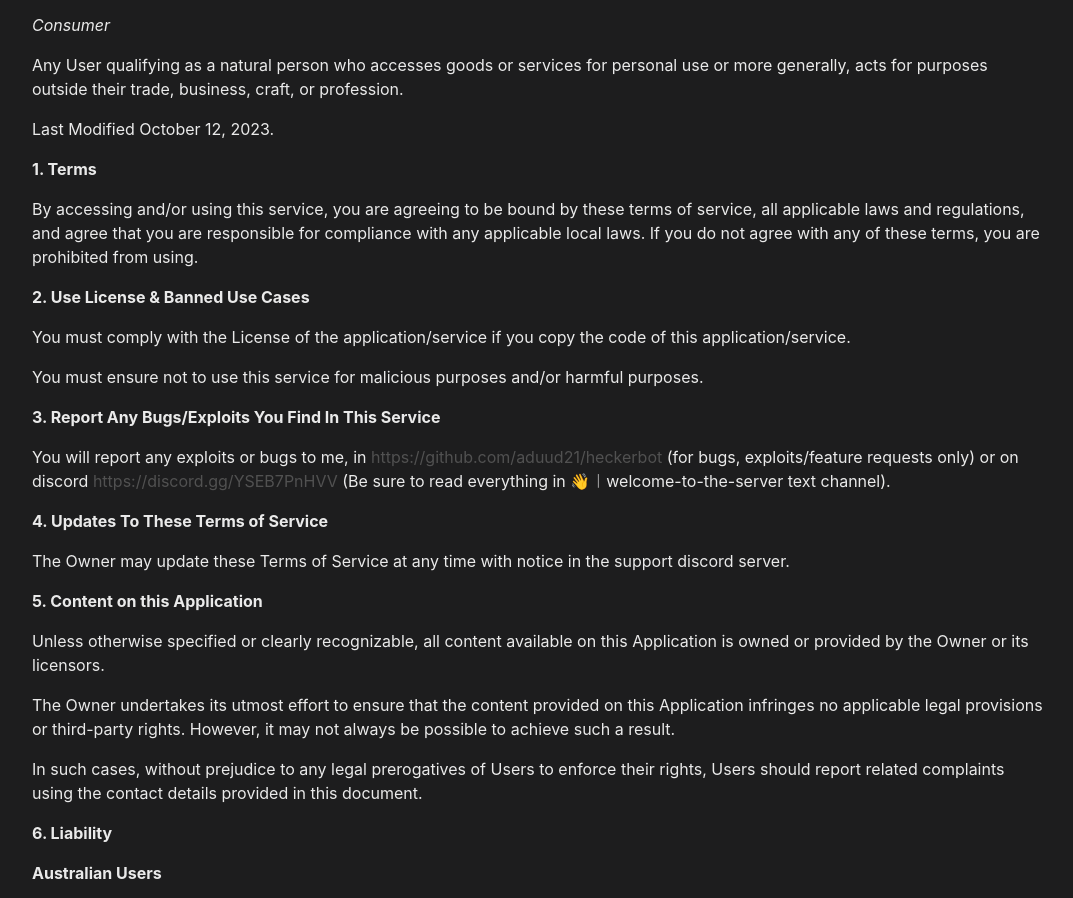
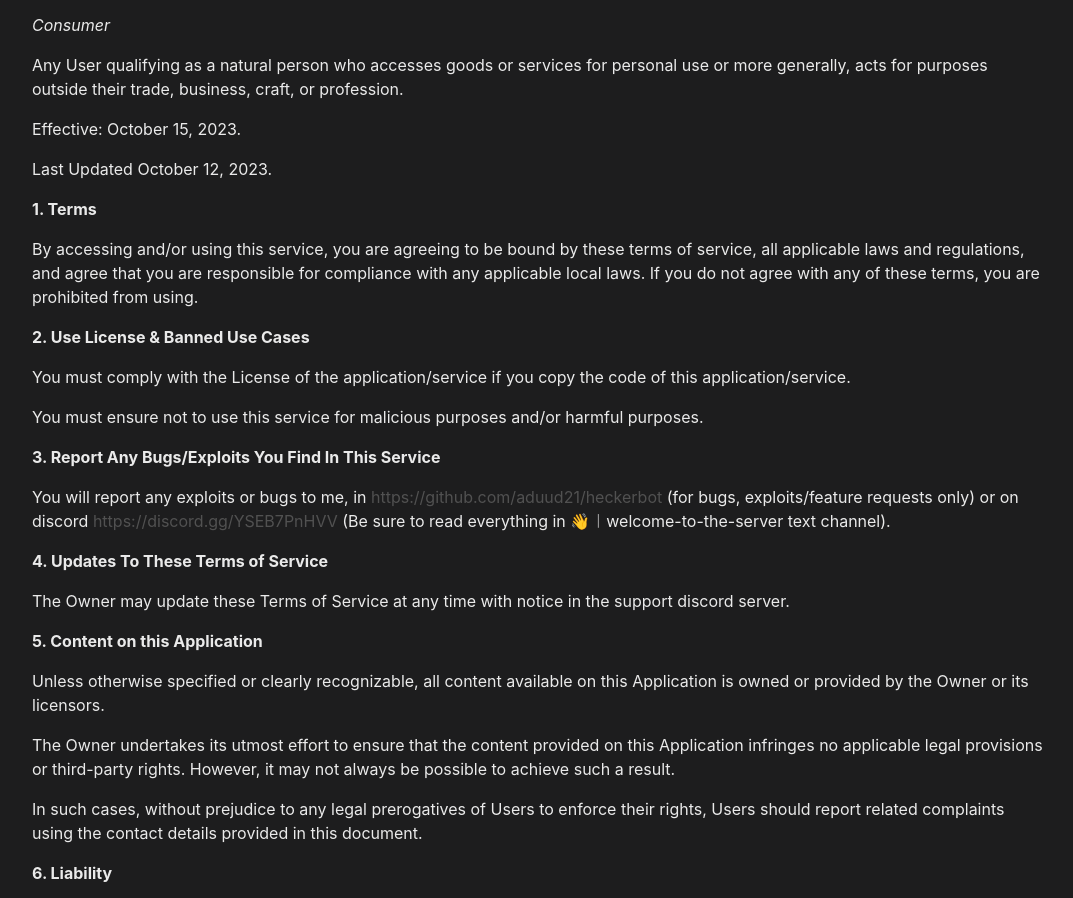
Before and after one commit to aduud21/heckerbotwebsite, a plain HTML site: page tos.html in a window 1280 px wide. Shown: the part 823-1721 px from the top of the page, without its empty margins (102-1175 px from the left). Drawn offline with Linux system fonts and the light colour scheme.

Commit message:
Update tos.html

```diff
--- a/tos.html
+++ b/tos.html
@@ -56,7 +56,8 @@
                 use or more generally, acts for purposes outside their trade, business, craft, or
                 profession.
             </p>
-            <p>Last Modified October 12, 2023.</p>
+            <p>Effective: October 15, 2023.</p>
+            <p>Last Updated October 12, 2023.</p>
             <p><strong>1. Terms</strong></p>
             <p>
                 By accessing and/or using this service, you are agreeing to be bound by these terms
```
